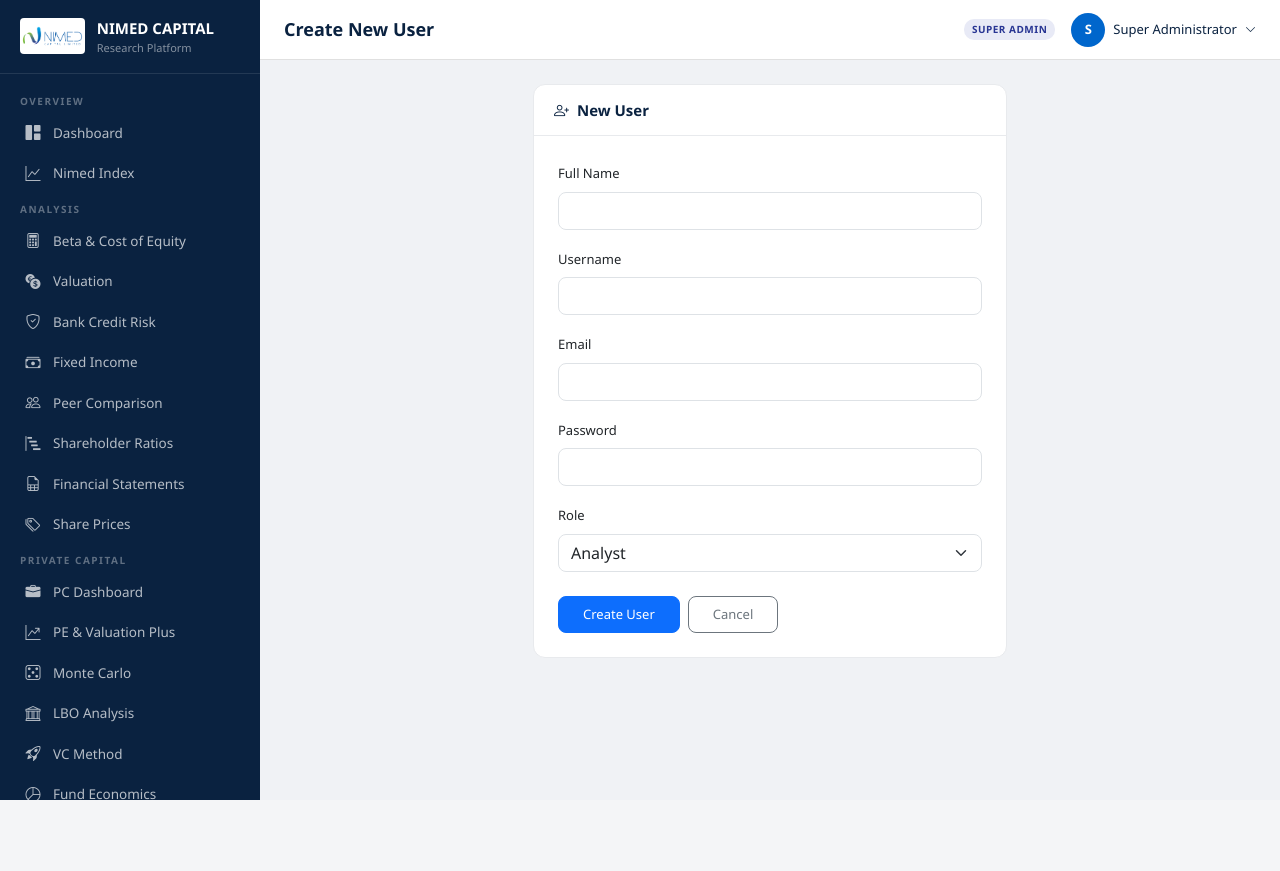
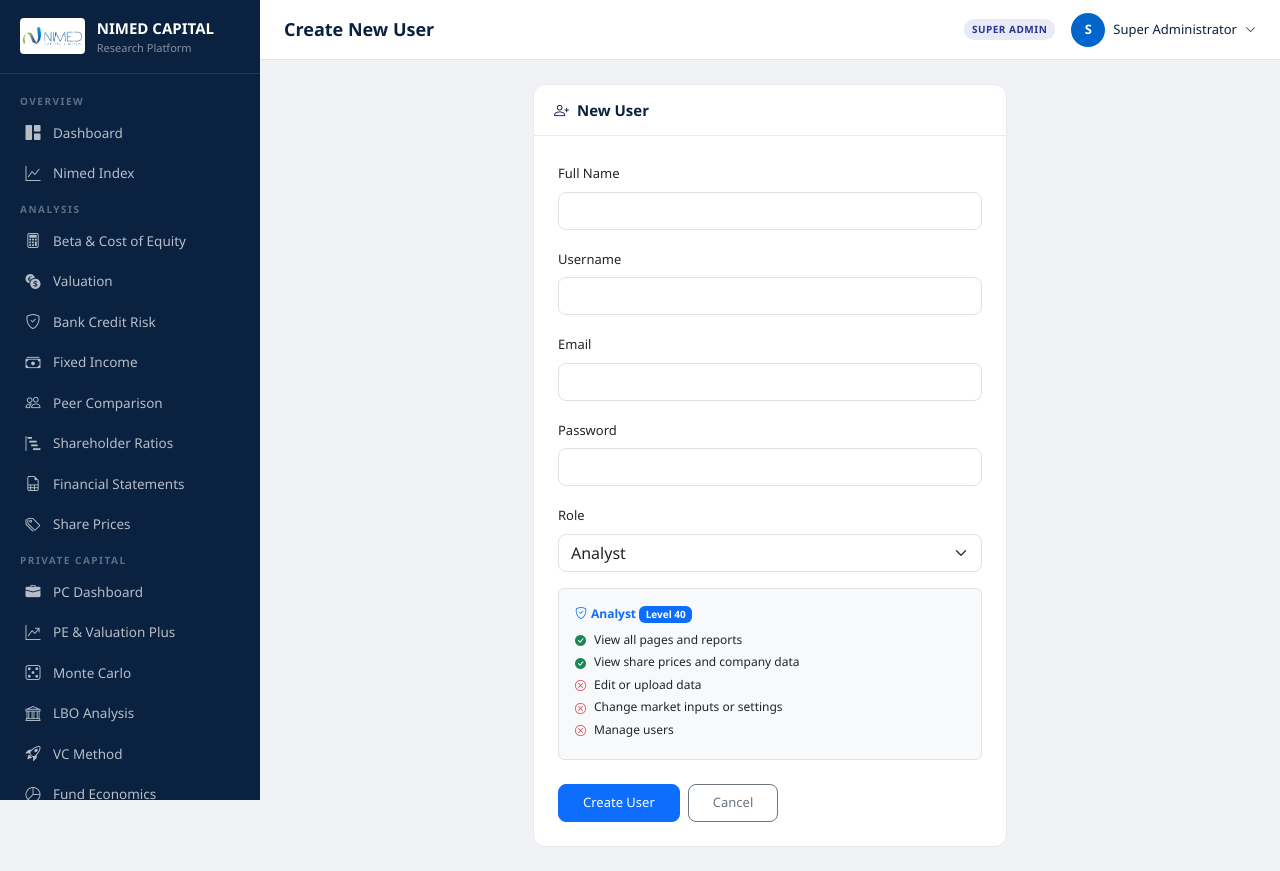
Before and after one commit to KofiBusia/nimed-research, a Flask app: page /users/create in a window 1280 px wide. Before the commit the page ends 800 px from the top, so only its background shows below. Run offline with Flask 3, Linux system fonts and the light colour scheme; a user stored in the database is signed in; some libraries are stand-ins or nearby versions.

Commit message:
Show role permissions on create user page
When selecting a role, a permissions panel shows what that role
can and cannot do with green checkmarks and red crosses. Updates
dynamically as the role dropdown changes. Shows level badge and
all permissions: view, edit, upload, manage users, settings, etc.

Co-Authored-By: Claude Opus 4.6 <noreply@anthropic.com>

```diff
--- a/templates/create_user.html
+++ b/templates/create_user.html
@@ -26,9 +26,9 @@
                         <label class="form-label" style="font-size:13px;font-weight:500;">Password</label>
                         <input type="password" class="form-control" name="password" required minlength="6" style="border-radius:8px;">
                     </div>
-                    <div class="mb-4">
+                    <div class="mb-3">
                         <label class="form-label" style="font-size:13px;font-weight:500;">Role</label>
-                        <select class="form-select" name="role" style="border-radius:8px;">
+                        <select class="form-select" name="role" id="roleSelect" onchange="showRoleInfo()" style="border-radius:8px;">
                             <option value="viewer">Viewer</option>
                             <option value="analyst" selected>Analyst</option>
                             <option value="senior_analyst">Senior Analyst</option>
@@ -37,6 +37,12 @@
                             <option value="super_admin">Super Admin</option>
                             {% endif %}
                         </select>
+                    </div>
+                    <div class="mb-4" id="roleInfo">
+                        <div class="border rounded p-3" style="background:#f8f9fa;font-size:12px;">
+                            <div class="fw-bold mb-2" id="roleTitle" style="color:var(--nimed-navy);">Analyst</div>
+                            <div id="rolePerms"></div>
+                        </div>
                     </div>
                     <div class="d-flex gap-2">
                         <button type="submit" class="btn btn-primary" style="border-radius:8px;padding:8px 24px;font-size:13px;">Create User</button>
@@ -48,3 +54,100 @@
     </div>
 </div>
 {% endblock %}
+
+{% block extra_js %}
+<script>
+const roleData = {
+    viewer: {
+        label: 'Viewer',
+        color: '#6c757d',
+        permissions: [
+            {icon:'bi-eye', text:'View dashboard, financial statements, yield curve, and all reports', allowed:true},
+            {icon:'bi-graph-up', text:'View share prices and company data', allowed:true},
+            {icon:'bi-pencil', text:'Edit or upload data', allowed:false},
+            {icon:'bi-sliders', text:'Change market inputs or settings', allowed:false},
+            {icon:'bi-people', text:'Manage users', allowed:false},
+        ]
+    },
+    analyst: {
+        label: 'Analyst',
+        color: '#0d6efd',
+        permissions: [
+            {icon:'bi-eye', text:'View all pages and reports', allowed:true},
+            {icon:'bi-graph-up', text:'View share prices and company data', allowed:true},
+            {icon:'bi-pencil', text:'Edit or upload data', allowed:false},
+            {icon:'bi-sliders', text:'Change market inputs or settings', allowed:false},
+            {icon:'bi-people', text:'Manage users', allowed:false},
+        ]
+    },
+    senior_analyst: {
+        label: 'Senior Analyst',
+        color: '#198754',
+        permissions: [
+            {icon:'bi-eye', text:'View all pages and reports', allowed:true},
+            {icon:'bi-upload', text:'Upload financial statements (Excel & CSV)', allowed:true},
+            {icon:'bi-pencil-square', text:'Edit financial statements inline', allowed:true},
+            {icon:'bi-currency-exchange', text:'Update share prices (single & bulk upload)', allowed:true},
+            {icon:'bi-graph-up-arrow', text:'Upload GFIM yield curve data', allowed:true},
+            {icon:'bi-sliders', text:'Change market inputs or settings', allowed:false},
+            {icon:'bi-plus-circle', text:'Create new companies', allowed:false},
+            {icon:'bi-people', text:'Manage users', allowed:false},
+        ]
+    },
+    head_of_research: {
+        label: 'Head of Research',
+        color: '#fd7e14',
+        permissions: [
+            {icon:'bi-eye', text:'View all pages and reports', allowed:true},
+            {icon:'bi-upload', text:'Upload financial statements (Excel & CSV)', allowed:true},
+            {icon:'bi-pencil-square', text:'Edit financial statements inline', allowed:true},
+            {icon:'bi-currency-exchange', text:'Update share prices (single & bulk upload)', allowed:true},
+            {icon:'bi-graph-up-arrow', text:'Upload GFIM yield curve data', allowed:true},
+            {icon:'bi-sliders2', text:'Change market inputs and model settings', allowed:true},
+            {icon:'bi-plus-circle', text:'Create new companies and tickers', allowed:true},
+            {icon:'bi-trash', text:'Clear financial statements (single or all)', allowed:true},
+            {icon:'bi-person-plus', text:'Create new users (Viewer, Analyst, Senior Analyst)', allowed:true},
+            {icon:'bi-shield-lock', text:'Create admin-level users', allowed:false},
+            {icon:'bi-person-x', text:'Delete users', allowed:false},
+        ]
+    },
+    super_admin: {
+        label: 'Super Admin',
+        color: '#dc3545',
+        permissions: [
+            {icon:'bi-star', text:'Full access to all features', allowed:true},
+            {icon:'bi-upload', text:'Upload financial statements (Excel & CSV)', allowed:true},
+            {icon:'bi-pencil-square', text:'Edit all data inline', allowed:true},
+            {icon:'bi-currency-exchange', text:'Update share prices (single & bulk upload)', allowed:true},
+            {icon:'bi-sliders2', text:'Change all market inputs and model settings', allowed:true},
+            {icon:'bi-plus-circle', text:'Create new companies and tickers', allowed:true},
+            {icon:'bi-trash', text:'Clear financial statements (single or all)', allowed:true},
+            {icon:'bi-person-plus', text:'Create users at any role level', allowed:true},
+            {icon:'bi-person-x', text:'Delete users', allowed:true},
+            {icon:'bi-gear', text:'System configuration and admin settings', allowed:true},
+        ]
+    }
+};
+
+function showRoleInfo() {
+    const role = document.getElementById('roleSelect').value;
+    const info = roleData[role];
+    if (!info) return;
+    const levels = {viewer:20, analyst:40, senior_analyst:60, head_of_research:80, super_admin:100};
+    document.getElementById('roleTitle').innerHTML =
+        '<i class="bi bi-shield-check me-1"></i>' + info.label +
+        ' <span class="badge" style="background:' + info.color + ';font-size:10px;vertical-align:middle;">Level ' + levels[role] + '</span>';
+    document.getElementById('roleTitle').style.color = info.color;
+    let html = '';
+    info.permissions.forEach(p => {
+        const cls = p.allowed ? 'text-success' : 'text-danger';
+        const icon = p.allowed ? 'bi-check-circle-fill' : 'bi-x-circle';
+        html += '<div class="d-flex align-items-start gap-2 mb-1">' +
+            '<i class="bi ' + icon + ' ' + cls + '" style="margin-top:2px;font-size:11px;"></i>' +
+            '<span>' + p.text + '</span></div>';
+    });
+    document.getElementById('rolePerms').innerHTML = html;
+}
+showRoleInfo();
+</script>
+{% endblock %}
```
